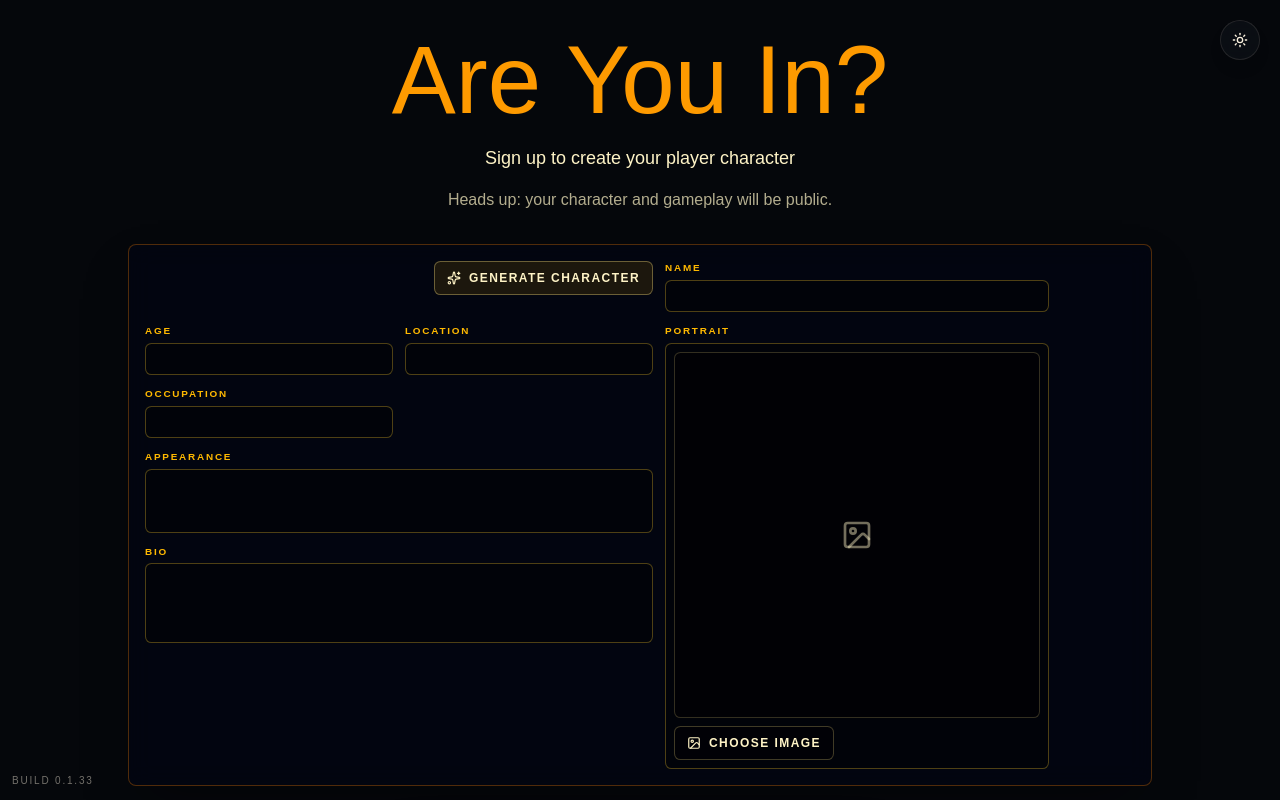
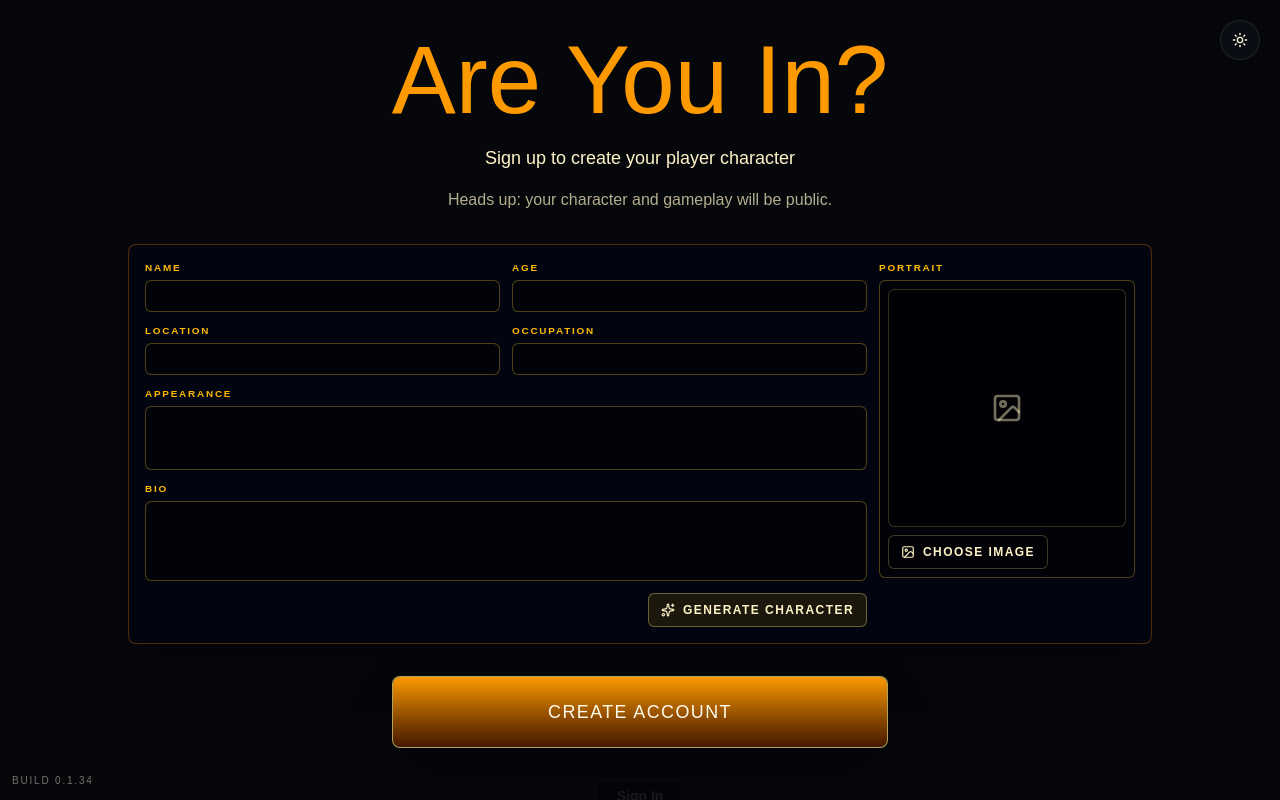
Before and after one commit to johnpolacek/areyouingame, a Next.js app: page / in a window 1280 px wide. Both pictures are taken after a click on the button "JOIN GAME". Built offline with nearby package versions, Linux system fonts and the light colour scheme; no server answers; a web font is replaced by a local one.

Commit message:
Use two-thirds character form layout

```diff
--- a/app/character-draft-form.tsx
+++ b/app/character-draft-form.tsx
@@ -121,29 +121,13 @@ export function CharacterSetupForm({
   return (
     <form
       autoComplete="off"
-      className="hero-character-form grid w-full max-w-[31rem] grid-cols-2 gap-1.5 rounded-lg border border-border bg-card/80 p-2 text-left shadow-2xl shadow-black/10 backdrop-blur-md dark:border-amber-600/35 dark:bg-slate-950/45 dark:shadow-black/35 sm:gap-3 sm:p-4 lg:max-w-5xl lg:grid-cols-[repeat(2,minmax(0,15.5rem))_minmax(16rem,24rem)] lg:items-start"
+      className="hero-character-form grid w-full max-w-[31rem] grid-cols-2 gap-1.5 rounded-lg border border-border bg-card/80 p-2 text-left shadow-2xl shadow-black/10 backdrop-blur-md dark:border-amber-600/35 dark:bg-slate-950/45 dark:shadow-black/35 sm:gap-3 sm:p-4 lg:max-w-5xl lg:grid-cols-[repeat(2,minmax(0,1fr))_minmax(16rem,0.5fr)] lg:items-start"
       onSubmit={(event) => {
         event.preventDefault();
         onSubmit?.();
       }}
     >
-      {onGenerateDraft ? (
-        <div className="col-span-2 flex justify-end">
-          <button
-            className="inline-flex items-center gap-2 rounded-md border border-primary/30 bg-primary/10 px-3 py-2 text-xs font-bold tracking-[0.12em] text-primary uppercase transition hover:bg-primary/15 disabled:cursor-not-allowed disabled:opacity-60 dark:border-amber-200/35 dark:bg-amber-400/10 dark:text-amber-100"
-            disabled={isGeneratingDraft}
-            onClick={() => onGenerateDraft()}
-            type="button"
-          >
-            {isGeneratingDraft ? (
-              <LoaderCircleIcon aria-hidden="true" className="size-3.5 animate-spin" />
-            ) : (
-              <SparklesIcon aria-hidden="true" className="size-3.5" />
-            )}
-            Generate Character
-          </button>
-        </div>
-      ) : null}
+      <div className="col-span-2 grid grid-cols-2 gap-1.5 sm:gap-3 lg:col-start-1 lg:row-start-1">
         <label className="grid gap-0.5 text-[0.56rem] font-bold tracking-[0.16em] text-primary uppercase dark:text-amber-400 sm:gap-1 sm:text-[0.62rem] sm:tracking-[0.18em]">
           Name
           <input
@@ -216,7 +200,25 @@ export function CharacterSetupForm({
             value={draft.bio}
           />
         </label>
-      <label className="col-span-2 grid gap-0.5 text-[0.56rem] font-bold tracking-[0.16em] text-primary uppercase dark:text-amber-400 sm:gap-1 sm:text-[0.62rem] sm:tracking-[0.18em] lg:col-span-1 lg:col-start-3 lg:row-span-5 lg:row-start-2">
+        {onGenerateDraft ? (
+          <div className="col-span-2 flex justify-end">
+            <button
+              className="inline-flex items-center gap-2 rounded-md border border-primary/30 bg-primary/10 px-3 py-2 text-xs font-bold tracking-[0.12em] text-primary uppercase transition hover:bg-primary/15 disabled:cursor-not-allowed disabled:opacity-60 dark:border-amber-200/35 dark:bg-amber-400/10 dark:text-amber-100"
+              disabled={isGeneratingDraft}
+              onClick={() => onGenerateDraft()}
+              type="button"
+            >
+              {isGeneratingDraft ? (
+                <LoaderCircleIcon aria-hidden="true" className="size-3.5 animate-spin" />
+              ) : (
+                <SparklesIcon aria-hidden="true" className="size-3.5" />
+              )}
+              Generate Character
+            </button>
+          </div>
+        ) : null}
+      </div>
+      <label className="col-span-2 grid gap-0.5 text-[0.56rem] font-bold tracking-[0.16em] text-primary uppercase dark:text-amber-400 sm:gap-1 sm:text-[0.62rem] sm:tracking-[0.18em] lg:col-span-1 lg:col-start-3 lg:row-start-1">
         Portrait
         <span className="grid gap-2 rounded-md border border-border bg-input p-2 text-left shadow-inner shadow-black/5 dark:border-amber-300/30 dark:bg-black/35">
           <span className="relative grid aspect-square w-full place-items-center overflow-hidden rounded-md border border-border/70 bg-background/70 dark:border-amber-200/20 dark:bg-black/35">
--- a/build-version.json
+++ b/build-version.json
@@ -1,6 +1,6 @@
 {
-  "version": "0.1.33",
-  "label": "Build 0.1.33",
+  "version": "0.1.34",
+  "label": "Build 0.1.34",
   "updatedAt": "2026-05-03",
-  "summary": "Align portrait with character fields"
+  "summary": "Use two-thirds character form layout"
 }
--- a/package.json
+++ b/package.json
@@ -1,6 +1,6 @@
 {
   "name": "are-you-in",
-  "version": "0.1.33",
+  "version": "0.1.34",
   "private": true,
   "packageManager": "pnpm@10.6.4",
   "scripts": {
```
Lines whose indentation alone changed are shown as unchanged.
